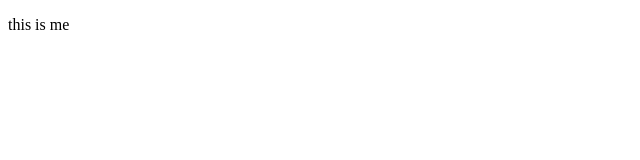
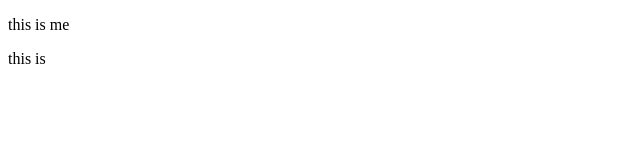
Before and after one commit to benMohamoud/Learning-git, a plain HTML site: page index.html in a window 1280 px wide. Shown: the full height of the page, 0-640 px from the left. Drawn offline with Linux system fonts and the light colour scheme.

Commit message:
Update index.html

```diff
--- a/index.html
+++ b/index.html
@@ -8,6 +8,7 @@
 </head>
 <body>
     <p>this is me</p>
+    <p>this is </p>
 
 </body>
 </html>
```
